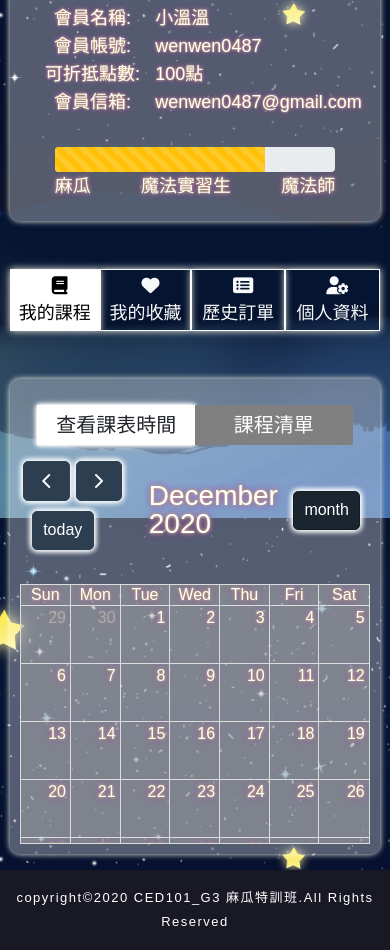
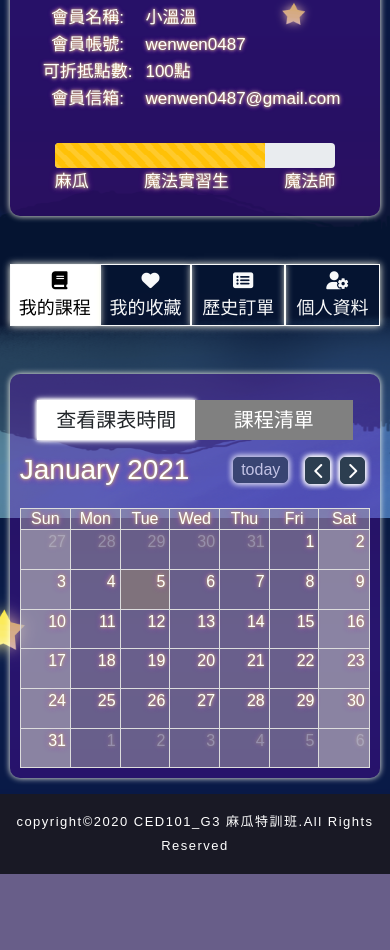
Before and after one commit to gles868/CED101-G3, a PHP site: page /member.html in a window 390 px wide. Shown: the part 326-1276 px from the top of the page. After the commit the page ends 1200 px from the top, so only its background shows below. Run offline with PHP 8.4, Linux system fonts and the light colour scheme; lists and menus that the app fills with data are empty; style sheets or scripts are compiled from the project's sources; some libraries are stand-ins or nearby versions.

Commit message:
會員中心暫定ver

```diff
--- a/js/member.js
+++ b/js/member.js
@@ -58,21 +58,11 @@
     var calendarEl = document.getElementById('calendar');
 
     var calendar = new FullCalendar.Calendar(calendarEl, {
-      initialView: 'dayGridMonth',
-      initialDate: '2020-12-14',
-      headerToolbar: {
-        left: 'prev,next today, addRoom, addReservation',
-        center: 'title',
-        right: 'dayGridMonth,timeGridWeek,timeGridDay'
-      },
-              customButtons: {
-              addRoom: {
-                  text: 'Add room',
-              },
-              addReservation: {
-                  text: 'Add reservation',
-              },
-          },
+      initialDate: '2021-01-01',
+      editable: true,
+      selectable: true,
+      businessHours: true,
+      dayMaxEvents: true, // allow "more" link when too many events
       events: [
         {
           title: 'All Day Event',
@@ -84,12 +74,12 @@
           end: '2020-09-10'
         },
         {
-          groupId: '999',
+          groupId: 999,
           title: 'Repeating Event',
           start: '2020-09-09T16:00:00'
         },
         {
-          groupId: '999',
+          groupId: 999,
           title: 'Repeating Event',
           start: '2020-09-16T16:00:00'
         },
@@ -112,6 +102,14 @@
           start: '2020-09-12T14:30:00'
         },
         {
+          title: 'Happy Hour',
+          start: '2020-09-12T17:30:00'
+        },
+        {
+          title: 'Dinner',
+          start: '2020-09-12T20:00:00'
+        },
+        {
           title: 'Birthday Party',
           start: '2020-09-13T07:00:00'
         },
@@ -125,6 +123,7 @@
 
     calendar.render();
   });
+
 
 //課程清單切換 已報名|已完課|上課中
 $(document).ready(function () {
--- a/member.html
+++ b/member.html
@@ -328,7 +328,8 @@
                                         <!-- 評論老師/課程 -->
                                         <div class="CFD_commText">
                                             <form action="">
-                                                <div id="input-container"><input type="text" placeholder="評論老師/課程" /></div>
+                                                <div id="input-container">
+                                                    <input type="text" placeholder="評論老師/課程" /></div>
                                                 <div id="button-container">
                                                     <button class="user"><i class="fa fa-user"></i></button
                                                     ><button class="send"><i class="fas fa-paper-plane"></i></i></button>
--- a/sass/page/member.scss
+++ b/sass/page/member.scss
@@ -47,7 +47,8 @@
   flex-direction: column;
   border-radius: 10px;
   box-shadow: 0 0 0.4em ivory;
-  background-color: rgba(255, 255, 255, 0.315);
+  background-color: #7200ca47;
+  // background-color: rgba(255, 255, 255, 0.315);
   .memTopUp{
     display: flex;
     justify-content: space-between;
@@ -130,6 +131,9 @@
   }
 }
 @media (max-width: 576px){
+  h5{
+    font-size: 17px;
+  }
   .memTop{
     width: 95%;
     padding: 10px;
@@ -145,15 +149,14 @@
       }
       .memdata{
       width: 100%;
-      // border: 1px solid red;
       margin: 0 auto;
-      font-size: 12px;
         .memName,.memId,.memPoint,.memMail{
           width: 100%;
           display: flex;
           margin-bottom: 10px;
           .memdataTitle{
-          width: 38%;
+          // border: 1px solid red;
+          width: 35%;
           }
           .memdataContent{
           width: 55%;
@@ -165,10 +168,8 @@
 }
 @media (max-width: 375px){
   .memdata{
-    // border: 1px solid red;
     margin: 0;
     .memdataTitle{
-      // border: 1px solid yellow;
       text-align: left;
       width: 35%;
     }
@@ -206,7 +207,8 @@
   width: 100%;
 }
 .memContent{
-  background-color: rgba(255, 255, 255, 0.315);
+  // background-color: rgba(255, 255, 255, 0.315);
+  background-color: #7200ca47;
   width: 80%;
   margin: 1rem auto;
   padding: 10px;
@@ -308,22 +310,28 @@
 }
 
 //多餘的class
-.fc--button,
-.fc-addRoom-button,
-.fc-addReservation-button,
-.fc-timeGridWeek-button,
-.fc-timeGridDay-button
-{
-  display: none !important;
-}
+// .fc--button,
+// .fc-addRoom-button,
+// .fc-addReservation-button,
+// .fc-timeGridWeek-button,
+// .fc-timeGridDay-button
+// {
+//   display: none !important;
+// }
 
 @media (max-width: 576px){
   .fc-today-button{
-    margin: 10px auto !important;
+    // margin: 10px auto !important;
+    width: 55px !important;
+    padding:0 5px!important;
+    margin: 0 !important;
   }
   .fc-prev-button,
   .fc-next-button{
-    width: 10% !important;
+    // border: 1px solid red !important;
+    padding: 0 !important;
+    width: 25px !important;
+    margin: 0 5px !important;
   }
 }
 
@@ -556,6 +564,10 @@
   padding: 4px;
   border-radius: 6px;
   position: relative;
+  // border: 1px solid red;
+  input{
+    width: 500px;
+  }
 }
 
 #input-container:after {
@@ -612,7 +624,13 @@
   transition: all .2s;
   border-radius: 50%;
 }
-
+@media (max-width: 1200px){
+  #input-container {
+    input{
+      width: 400px;
+    }
+  }
+}
 @media (max-width: 768px){
   .CFD_Out{
     .CFD_Top{
@@ -630,6 +648,11 @@
       }
     }
   }
+  #input-container {
+    input{
+      width: 300px;
+    }
+  }
 }
 @media (max-width: 576px){
   .CFD_Out{
@@ -645,12 +668,12 @@
       }
       .CRD_Text{
         width: 100%;
-        // border: 1px solid red;
       }
     }
   }
 
   .CFD_Bottom{
+    // text-align: center;
     width: 100%;
     .CFD_BottomComm{
       width: 100%;
@@ -662,11 +685,15 @@
         width: 85%;
       }
       .rating{
-        // border: 1px solid red;
         width: 100%;
       }
     }
 
+  }
+  #input-container {
+    input{
+      width: 250px;
+    }
   }
 
 }
@@ -786,10 +813,10 @@
 
 //-------歷史訂單------
 //切換箭頭圖片
-// .accordion-button::after,
-// .accordion-button:not(.collapsed)::after {
-//   background-image: url(../../img/logosmall.png) ;
-// }
+.accordion-button::after,
+.accordion-button:not(.collapsed)::after {
+  background-image: url(../../img/arrow.png) ;
+}
 .memOrederList{
   width: 100%;
   text-shadow: 0 0 0.3em blue, 0 0 0.3em blue, 0 0 0.3em blue;
@@ -876,8 +903,9 @@
         width: 100%;
         color: white;
         text-shadow: 0 0 0.3em blue, 0 0 0.3em blue, 0 0 0.3em blue;
-        // border: 1px solid red;
         .MOL_Intextbox{
+          // border: 1px solid red;
+          text-align: left;
           width: 100%;
           font-size: 16px;
           margin: 10px auto;
```
Also changed, not shown: back-mall.html (+30 -16 lines), iframe.html (line endings or trailing spaces), img/arrow.png (added), img/membg_2.png.
